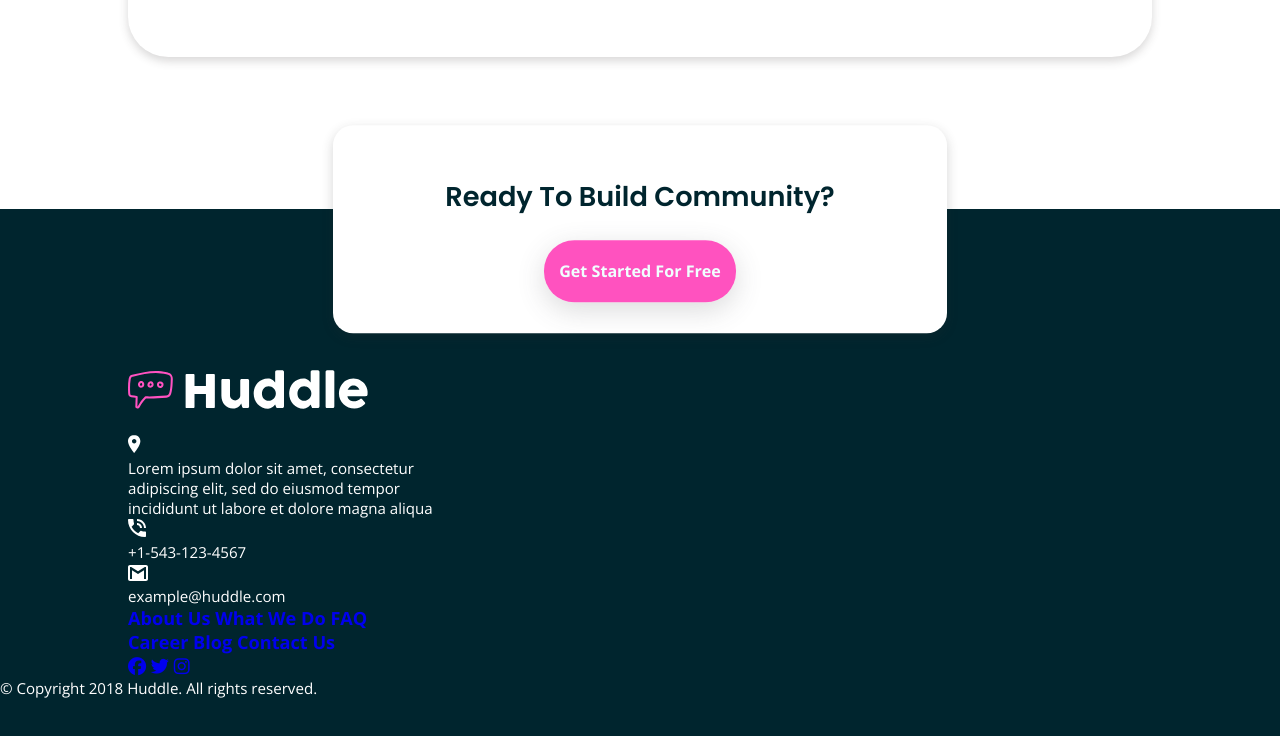
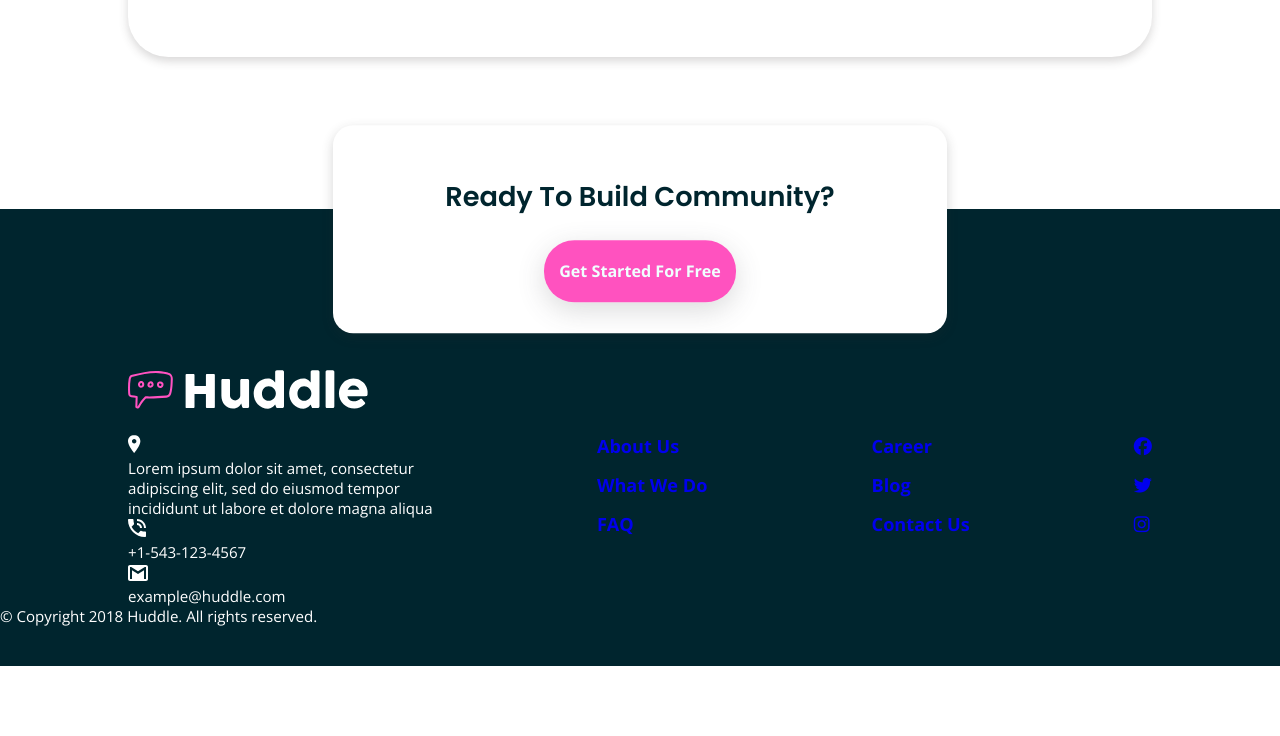
Before and after one commit to musawakiliML/Huddle_landing_page, a plain HTML site: page index.html in a window 1280 px wide. Shown: the part 2150-2886 px from the top of the page. After the commit the page ends 2816 px from the top, so only its background shows below. Drawn offline with nearby package versions, Linux system fonts and the light colour scheme; files whose address does not match are found by name; a web font is replaced by a local one.

Commit message:
footer fix

```diff
--- a/styles/style.css
+++ b/styles/style.css
@@ -189,4 +189,13 @@ header .logo{
     margin-bottom: 2rem;
 }
 
-.footer_info
+.footer_info{
+    display: flex;
+    justify-content: space-between;
+}
+
+.footer_info .footer_row{
+    display: flex;
+    flex-direction: column;
+    gap: 1.5rem;
+}
```
